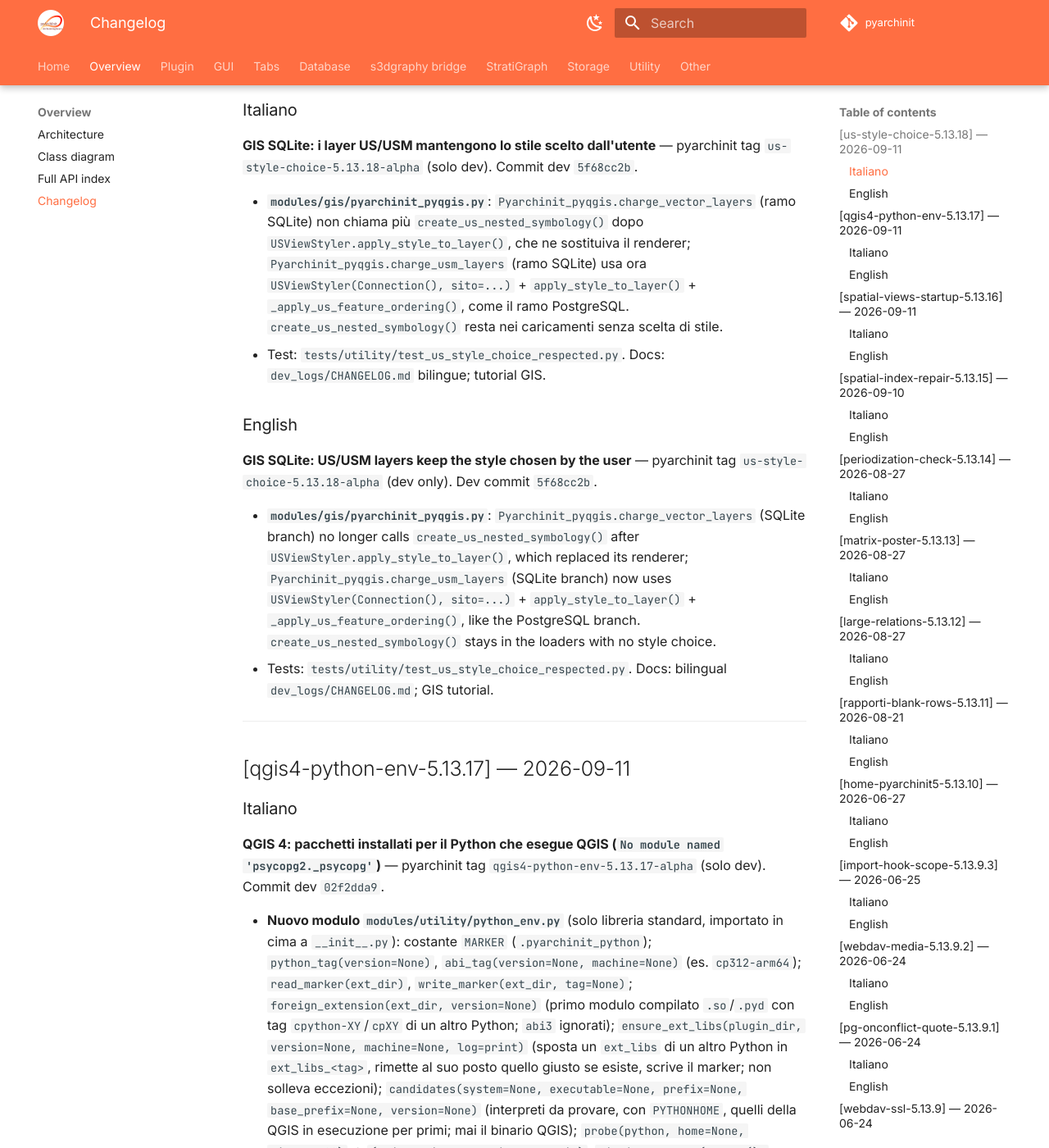
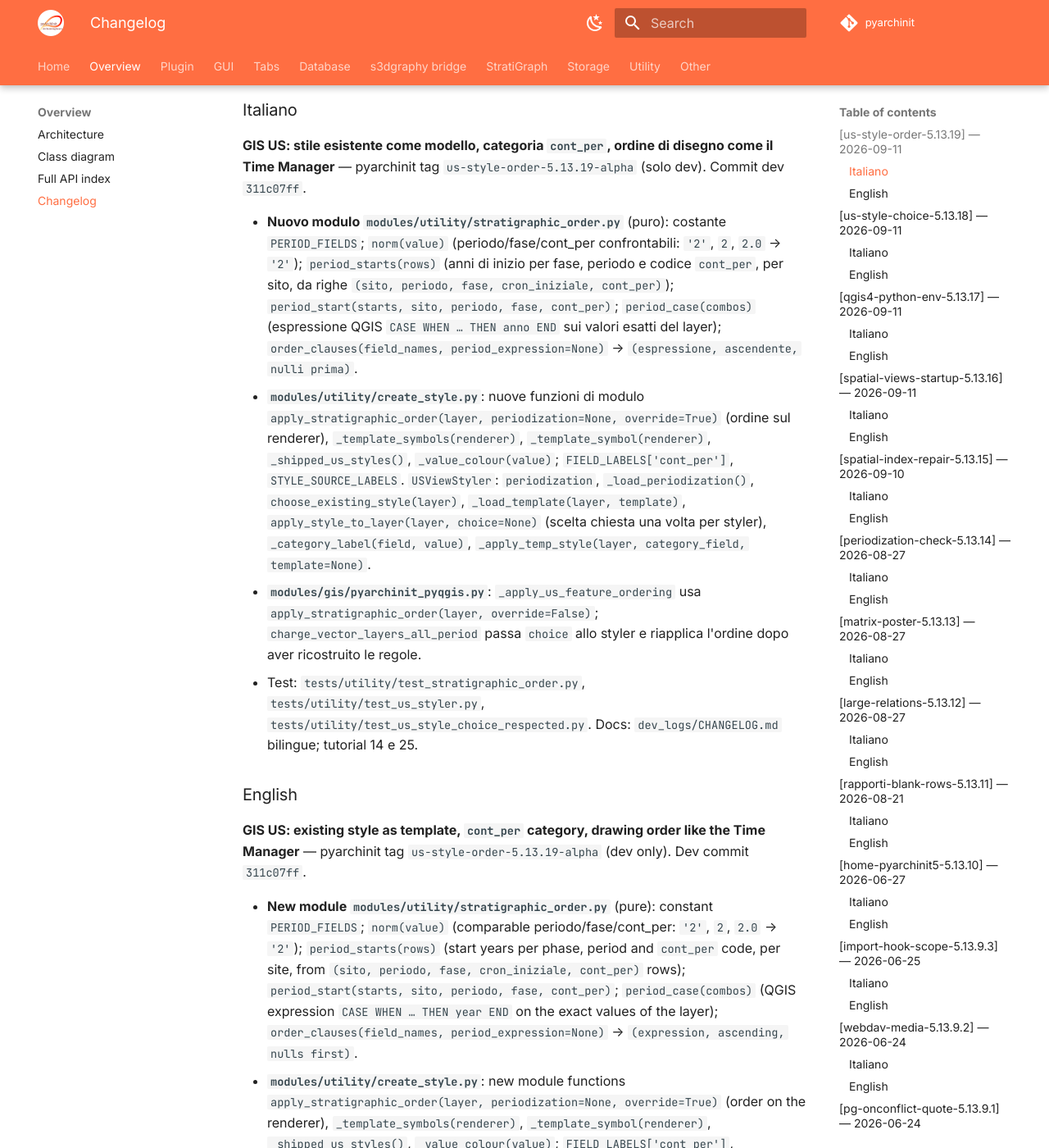
Before and after one commit to enzococca/pyarchinit-api-docs, an MkDocs documentation site: the page built from docs/CHANGELOG.md, in a window 1280 px wide and 1400 px high, scrolled down 367 px. Shown: the whole window at 82% size. Built offline with MkDocs 1.6.1 and Material for MkDocs 9.7.7, drawn with Linux system fonts in a browser that asks for light colours; comment, search, counter and statistics services are not loaded; some of the changed text lies outside the part shown.

Commit message:
changelog: add us-style-order-5.13.19 (GIS US: existing style as template, cont_per, drawing order like the Time Manager)

```diff
--- a/docs/CHANGELOG.md
+++ b/docs/CHANGELOG.md
@@ -4,6 +4,28 @@
 > da `pyarchinit-code_dev/`.
 >
 > Format: bilingue IT/EN. Le date sono ISO 8601.
+
+---
+
+## [us-style-order-5.13.19] — 2026-09-11
+
+### Italiano
+
+**GIS US: stile esistente come modello, categoria `cont_per`, ordine di disegno come il Time Manager** — pyarchinit tag `us-style-order-5.13.19-alpha` (solo dev). Commit dev `311c07ff`.
+
+- **Nuovo modulo `modules/utility/stratigraphic_order.py`** (puro): costante `PERIOD_FIELDS`; `norm(value)` (periodo/fase/cont_per confrontabili: `'2'`, `2`, `2.0` → `'2'`); `period_starts(rows)` (anni di inizio per fase, periodo e codice `cont_per`, per sito, da righe `(sito, periodo, fase, cron_iniziale, cont_per)`); `period_start(starts, sito, periodo, fase, cont_per)`; `period_case(combos)` (espressione QGIS `CASE WHEN … THEN anno END` sui valori esatti del layer); `order_clauses(field_names, period_expression=None)` → `(espressione, ascendente, nulli prima)`.
+- **`modules/utility/create_style.py`**: nuove funzioni di modulo `apply_stratigraphic_order(layer, periodization=None, override=True)` (ordine sul renderer), `_template_symbols(renderer)`, `_template_symbol(renderer)`, `_shipped_us_styles()`, `_value_colour(value)`; `FIELD_LABELS['cont_per']`, `STYLE_SOURCE_LABELS`. `USViewStyler`: `periodization`, `_load_periodization()`, `choose_existing_style(layer)`, `_load_template(layer, template)`, `apply_style_to_layer(layer, choice=None)` (scelta chiesta una volta per styler), `_category_label(field, value)`, `_apply_temp_style(layer, category_field, template=None)`.
+- **`modules/gis/pyarchinit_pyqgis.py`**: `_apply_us_feature_ordering` usa `apply_stratigraphic_order(layer, override=False)`; `charge_vector_layers_all_period` passa `choice` allo styler e riapplica l'ordine dopo aver ricostruito le regole.
+- Test: `tests/utility/test_stratigraphic_order.py`, `tests/utility/test_us_styler.py`, `tests/utility/test_us_style_choice_respected.py`. Docs: `dev_logs/CHANGELOG.md` bilingue; tutorial 14 e 25.
+
+### English
+
+**GIS US: existing style as template, `cont_per` category, drawing order like the Time Manager** — pyarchinit tag `us-style-order-5.13.19-alpha` (dev only). Dev commit `311c07ff`.
+
+- **New module `modules/utility/stratigraphic_order.py`** (pure): constant `PERIOD_FIELDS`; `norm(value)` (comparable periodo/fase/cont_per: `'2'`, `2`, `2.0` → `'2'`); `period_starts(rows)` (start years per phase, period and `cont_per` code, per site, from `(sito, periodo, fase, cron_iniziale, cont_per)` rows); `period_start(starts, sito, periodo, fase, cont_per)`; `period_case(combos)` (QGIS expression `CASE WHEN … THEN year END` on the exact values of the layer); `order_clauses(field_names, period_expression=None)` → `(expression, ascending, nulls first)`.
+- **`modules/utility/create_style.py`**: new module functions `apply_stratigraphic_order(layer, periodization=None, override=True)` (order on the renderer), `_template_symbols(renderer)`, `_template_symbol(renderer)`, `_shipped_us_styles()`, `_value_colour(value)`; `FIELD_LABELS['cont_per']`, `STYLE_SOURCE_LABELS`. `USViewStyler`: `periodization`, `_load_periodization()`, `choose_existing_style(layer)`, `_load_template(layer, template)`, `apply_style_to_layer(layer, choice=None)` (choice asked once per styler), `_category_label(field, value)`, `_apply_temp_style(layer, category_field, template=None)`.
+- **`modules/gis/pyarchinit_pyqgis.py`**: `_apply_us_feature_ordering` uses `apply_stratigraphic_order(layer, override=False)`; `charge_vector_layers_all_period` passes `choice` to the styler and sets the order again after rebuilding the rules.
+- Tests: `tests/utility/test_stratigraphic_order.py`, `tests/utility/test_us_styler.py`, `tests/utility/test_us_style_choice_respected.py`. Docs: bilingual `dev_logs/CHANGELOG.md`; tutorials 14 and 25.
 
 ---
 
```
